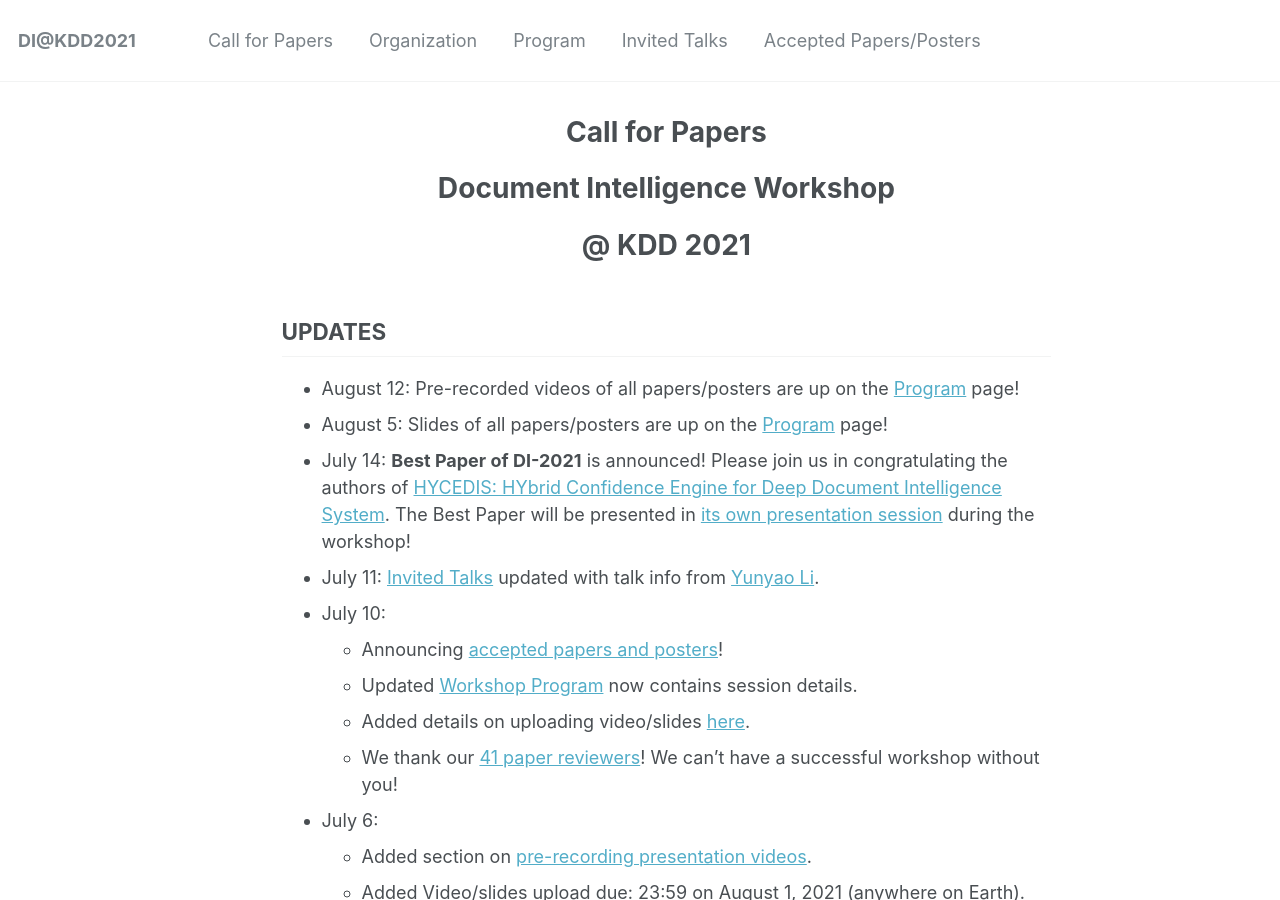
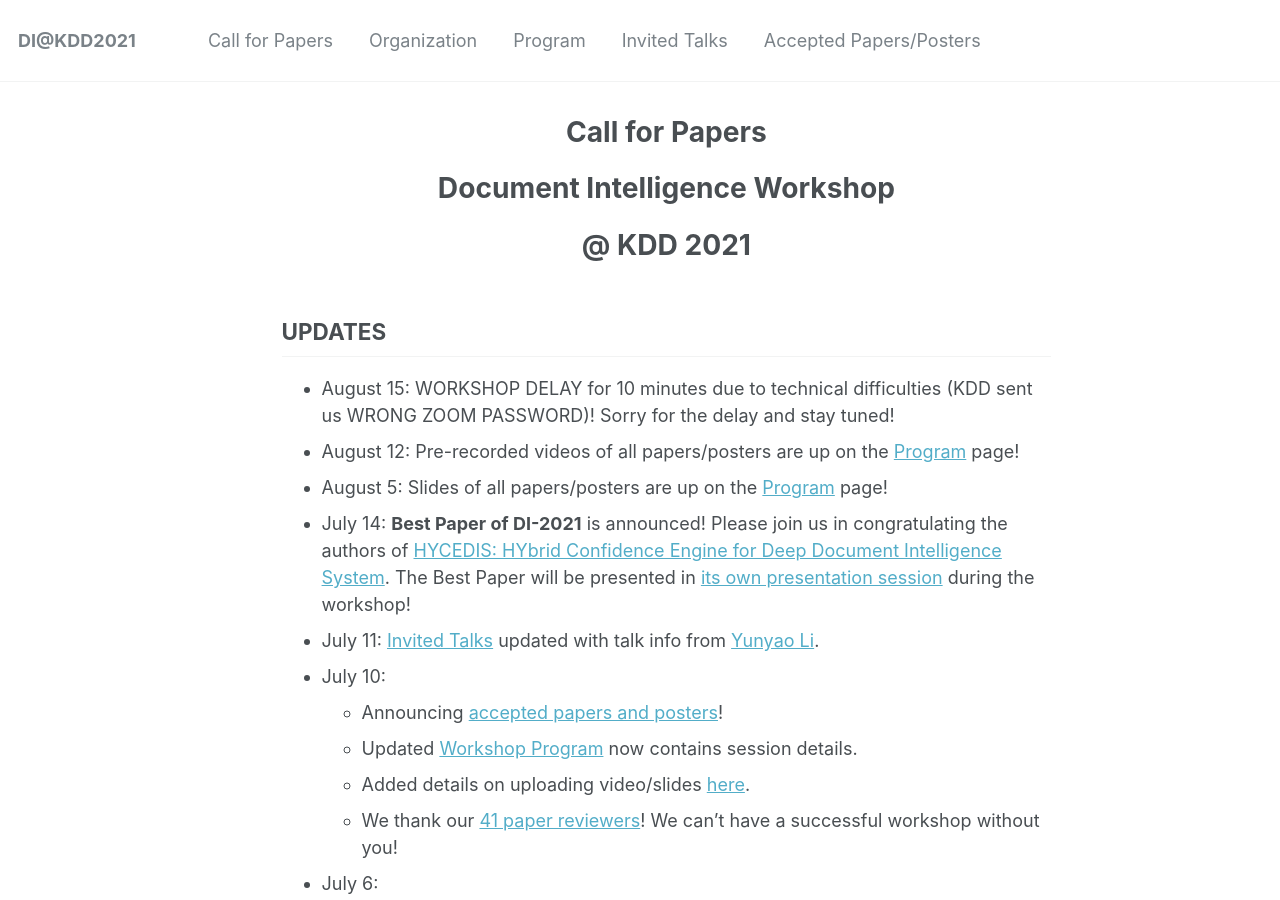
Before and after one commit to document-intelligence/DI-2022, a Jekyll site: the page built from _pages/cfp.md, in a window 1280 px wide and 900 px high. Built offline with Jekyll 4.4.1, drawn with Linux system fonts in a browser that asks for light colours.

Commit message:
Update cfp.md

```diff
--- a/_pages/cfp.md
+++ b/_pages/cfp.md
@@ -11,6 +11,7 @@ redirect_from:
 
 ## UPDATES
 
+- August 15: WORKSHOP DELAY for 10 minutes due to technical difficulties (KDD sent us WRONG ZOOM PASSWORD)! Sorry for the delay and stay tuned!
 - August 12: Pre-recorded videos of all papers/posters are up on the [Program](https://document-intelligence.github.io/DI-2021/program/) page!
 - August 5: Slides of all papers/posters are up on the [Program](https://document-intelligence.github.io/DI-2021/program/) page!
 - July 14: **Best Paper of DI-2021** is announced! Please join us in congratulating the authors of [HYCEDIS: HYbrid Confidence Engine for Deep Document Intelligence System](https://document-intelligence.github.io/DI-2021/papers/#paper_8). The Best Paper will be presented in [its own presentation session](https://document-intelligence.github.io/DI-2021/program/#best_paper) during the workshop!
```
